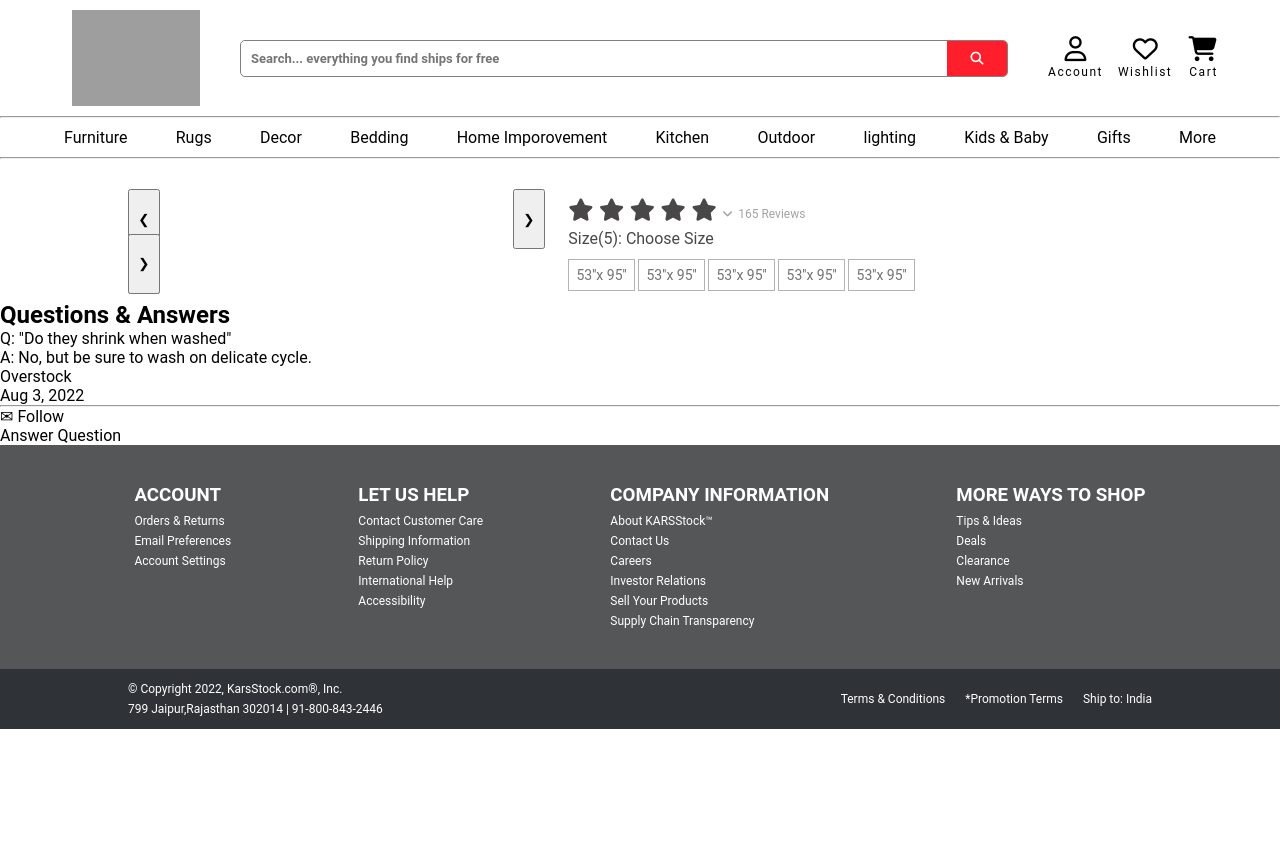
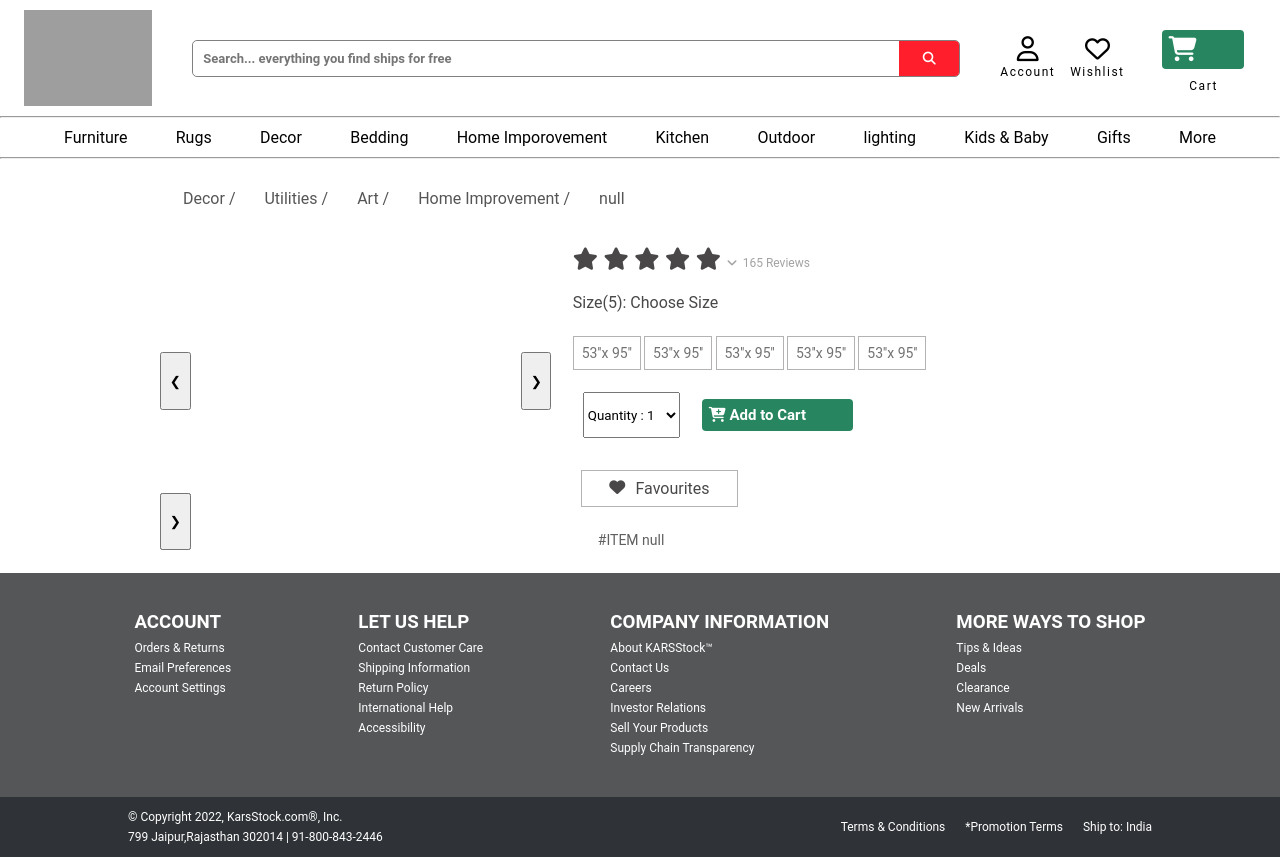
Before and after one commit to rohithanss/OverStock-Clone, a plain HTML site: page frontend/product2.html in a window 1280 px wide. Before the commit the page ends 800 px from the top, so only its background shows below. Drawn offline with Linux system fonts and the light colour scheme; no server answers; grey boxes are pictures that could not be loaded.

Commit message:
day4riya

```diff
--- a/frontend/product2.html
+++ b/frontend/product2.html
@@ -14,7 +14,13 @@
 <body>
     <div id="navigations">
     </div>
-
+<div id="top">
+    <span class="gray">Decor  /</span>
+<span class="gray">Utilities  /</span>
+<span class="gray">Art /</span>
+<span class="gray">Home Improvement /</span>
+<span class="gray" id="cat1"></span>
+</div>
 
 <div id="data_div">
 
@@ -51,11 +57,32 @@
 <span>53''x 95''</span>
 
 </div>
+<div class="flex">
+
+<select>
+    <option class="gray1" value="0">Quantity : 1 </p> <i class="fa-solid fa-angle-down gray"></i> </option>
+    <option value="1">Quantity : 1</option>
+    <option value="2">Quantity : 2</option>
+    <option value="3">Quantity : 3</option>
+    <option value="4">Quantity : 4</option>
+    <option value="5">Quantity : 5</option>
+    <option value="6">Quantity : 6</option>
+    <option value="7">Quantity : 7</option>
+    <option value="8">Quantity : 8</option>
+    <option value="9">Quantity : 9</option>
+    <option value="10">Quantity : 10</option>
+
+  </select>
+<b id="cart"><i class="fa-solid fa-cart-plus"></i>  Add to Cart</b>
+</div>
+
+<div id="fav" class="gray1"> <i id="heart" class="fa-solid fa-heart"></i> <p> Favourites </p></div>
+<p id="id"></p>
       </div>
 
 </div>
 
-<div id="bottom">
+<!-- <div id="bottom">
 <h2>Questions & Answers</h2>
 
 <div>
@@ -72,7 +99,7 @@
 </div>
 
 
-</div>
+</div> -->
 
     <div id="footer">
     </div>
--- a/frontend/src/scripts/product2.js
+++ b/frontend/src/scripts/product2.js
@@ -16,7 +16,40 @@ document.getElementById("btn1").onclick = () => {
 document.getElementById("btn2").onclick = () => {
   plusDivs(1);
 };
+document.getElementById("cart").onclick =async () => {
+  let token = localStorage.getItem("user_token") || null;
+
+  if (token == null) {
+    window.stop();
+    alert("Login to see this page");
+    window.location.href = "login.html";
+  } else {
+    let data = await fetch(Api, { // api/user/myprofile    in return  status = success or status fail or error
+      headers: {
+        token,
+      },
+    });
+    data = await data.json();
+    if (data.status == "error"|| data.status == "fail") {
+      window.stop();
+      alert("Login to see this page");
+      window.location.href = "login.html"; //  alertMsg("please login")
+    }
+  }
+
+
+};
+
+
+const category=localStorage.getItem("category");
 const productsid = localStorage.getItem("product_id");
+
+document.getElementById("cat1").innerHTML=`${category}`;
+document.getElementById("id").innerHTML=`#ITEM ${productsid}`;
+document.getElementById("fav").onclick=()=>{
+ let x= document.getElementById("heart")
+  x.style.color="red";
+};
 
 const showDivs = async (n) => {
   try {
@@ -46,7 +79,7 @@ const showDivs = async (n) => {
       if (flag == true && i == r) {
         i++;
         let hstar = document.getElementById(`s${i}`);
-        hstar.className = "fa fa-star-half-full";
+        hstar.className = "fa-solid fa-heart";
       }
     }
 
@@ -68,7 +101,7 @@ const showDivs = async (n) => {
 
     let imgsee = document.getElementById("imgsee");
     imgsee.innerHTML = null;
-    for (let i = 0; i < x.length; i++) {
+    for (let i = 0; i < 5; i++) {
       let y = document.createElement("img");
       y.src = x[i];
       y.style.width = "17%";
--- a/frontend/styles/product.css
+++ b/frontend/styles/product.css
@@ -4,24 +4,28 @@
 
   #between{
     display: flex;
-    margin-top: 100px;
+    margin-top: 50px;
     justify-content: space-evenly;
+}
+#option *{
+border: none;
 }
 #betleft{
     border: 1px solid rgb(194, 191, 191);
-    width: 25%;
-    /* margin: 20px; */
+    width: 22%;
+    margin-left: 30px;
     padding: 20px;
     cursor: pointer;
 }
 #betright{
-    width: 65%;
+    width: 76%;
 }
 #betright1{
 display: grid;
 grid-template-columns: repeat(3,1fr);
 gap: 21px;
 padding: 40px;
+padding-top: 0px;
 
 }
 .checked {
@@ -47,6 +51,7 @@ padding: 40px;
 }
 
 .singleProduct{
+    color: rgb(56, 55, 55);
     width: 100%;
     position: relative;
     cursor: pointer;
@@ -56,20 +61,19 @@ padding: 40px;
    flex-direction: column;
    border: 1px solid rgb(142, 140, 140);
 }
-.singleProduct>b,.singleProduct>p{
+.singleProduct>b,.singleProduct>p,.singleProduct>i,.singleProduct>div{
    padding: 13px;
     /* width: 67%; */
 }
+
 .singleProduct i{
-    z-index: 2;
+    /* z-index: 2; */
     top: 10px;
     right: 10px;
 }
 .imgPro{
     width: 100%;
 }
-
-
 
 #betleft *{
     display: flex;
@@ -80,7 +84,7 @@ padding: 40px;
 justify-content: flex-end;
 }
 #flexbottom{
-
+    margin-top: 20px;
     display: flex;
 }
 #flexbottom>div{
@@ -91,12 +95,14 @@ justify-content: flex-end;
     padding: 4px 27px;
     margin: 8px;
 }
+#betright3>h3{
+margin-top: 50px;
+}
 .noborder{
     border: none;
     color: rgb(90, 90, 90);
 }
 #flexbottom p{
-
     font-size: 14px;
     color: rgb(90, 90, 90);
 }
@@ -104,16 +110,18 @@ justify-content: flex-end;
     margin: 14px;
 }
 #top{
-    margin: 20px;
+    margin: 30px;
 }
 .gray{
     color: rgb(95, 93, 93);
 }
 .small{
-    font-size: 13px;
+    font-size: 15px;
+    width: 70%;
 }
 .centre{
     margin: 25px;
+    margin-top: 80px;
 display: flex;
 justify-content: center;
 }
@@ -127,13 +135,22 @@ justify-content: center;
     width: 25%;
     padding: 1%;
 }
+#betright4>div>img{
+    margin: 4%;
+}
 #exp{
     margin: 30px;
     padding: 20px;
     font-size: 30px;
 }
-.fa-light{
+.fa-solid{
     position: absolute;
     top: 10%;
-    color
+    color: gray;
+    font-size: 20px;
+
 }
+.div2{
+    display: flex;
+    justify-content: space-between;
+}
--- a/frontend/styles/product2.css
+++ b/frontend/styles/product2.css
@@ -1,5 +1,17 @@
+* {
+    box-sizing: border-box;
+  }
+  #top{
+    margin-top: 30px;
+    margin-left: 158px;
+  }
+#top *{
+    color: rgb(85, 85, 85);
+    font-size: 16px;
+    margin-left: 25px;
+}
 #data_div{
-    width: 80%;
+    width: 75%;
     margin: auto;
     display: flex;
     margin-top: 3%;
@@ -28,6 +40,8 @@
 }
 .checked {
     color: orange;
+    margin:3% 1%;
+
   }
 #btn2{
     position: absolute;
@@ -43,7 +57,7 @@
 }
 #details{
     margin: 0% 3%;
-    width: 35%;
+    width: 41%;
     font-size: 140%;
     color: rgb(73, 71, 71);
 }
@@ -51,18 +65,27 @@
     color: rgb(164, 162, 162);
     font-size: 12px;
 }
+#id{
+    margin: 25px;
+    color: rgb(97, 96, 96);
+    font-size: 14px;
+
+}
 #size{
     color: rgb(115, 114, 114);
     font-size: 14px;
-    margin: 5% 0%;
+    margin: 8% 0%;
 }
 #size>*{
     border: 1px solid rgb(180, 178, 178);
     padding: 2%;
 
 }
-#price~span{
+#price~span,.gray1{
     font-size: 16px;
+}
+#price{
+    margin: 15px 0px;
 }
 #imgsee{
     display: flex;
@@ -72,3 +95,25 @@
 #imgsee>*{
     margin: 2%;
 }
+.flex{
+    display: flex;
+    margin: 10px;
+}
+.gray1{
+    border: 1px solid rgb(180, 178, 178);
+   margin: 2%;
+   margin-top: 32px;
+    padding: 2% 7%;
+    width: 40%;
+    display: flex;
+    justify-content: space-between;
+}
+#cart{
+    background-color: rgb(39,134,95);
+    color: white;
+    padding: 7px;
+ padding-right: 47px;
+ border-radius: 4px;
+    font-size: 15px;
+    margin: 7px 22px;
+}
```
Also changed, not shown: frontend/product.html (+10 -6 lines), frontend/src/scripts/product.js (+23 -2 lines).
